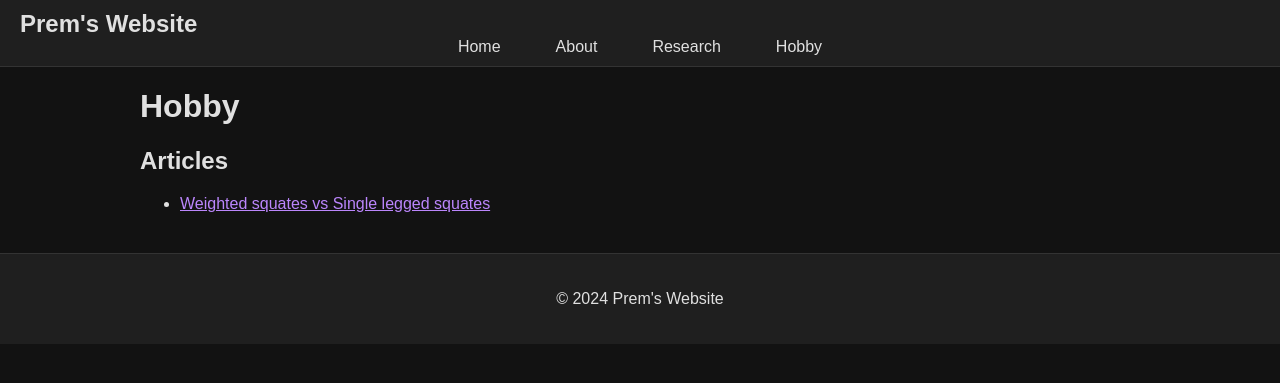
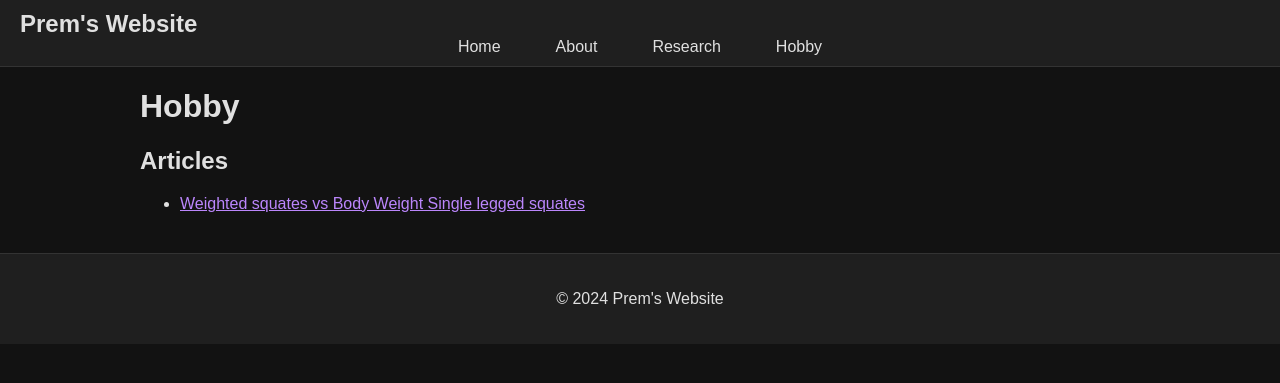
Before and after one commit to prem314/prem314.github.io, a Jekyll site: the page built from hobby.md, in a window 1280 px wide. Shown: the top 383 px of the page. Built offline with Jekyll 4.4.1, drawn with Linux system fonts in a browser that asks for light colours.

Commit message:
Update hobby.md

```diff
--- a/hobby.md
+++ b/hobby.md
@@ -6,4 +6,4 @@ title: About
 # Hobby
 
 ## Articles
-  - [Weighted squates vs Single legged squates](./weighted_squates_vs_single_legged_squates.md)
+  - [Weighted squates vs Body Weight Single legged squates](./weighted_squates_vs_body_weight_single_legged_squates.md)
```
